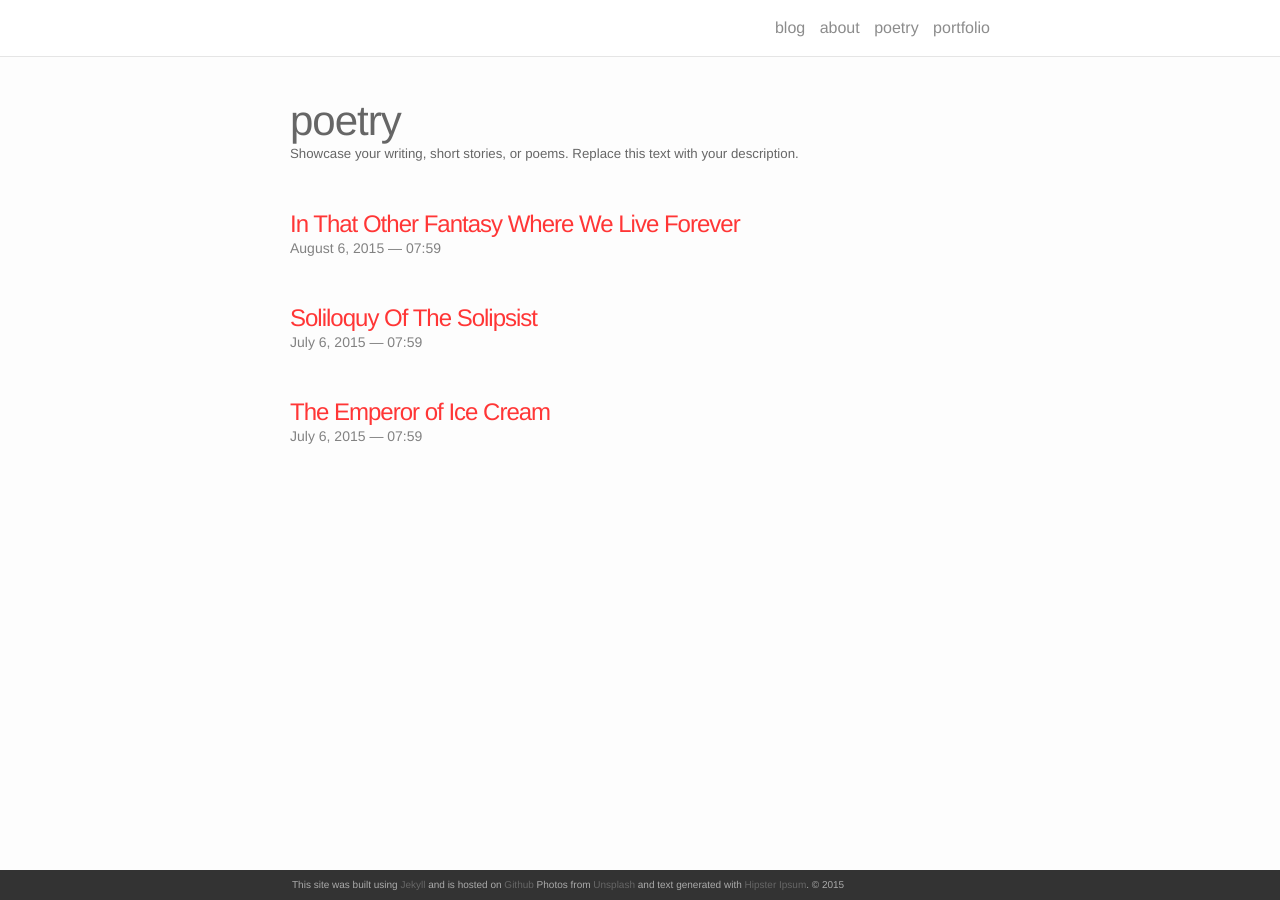
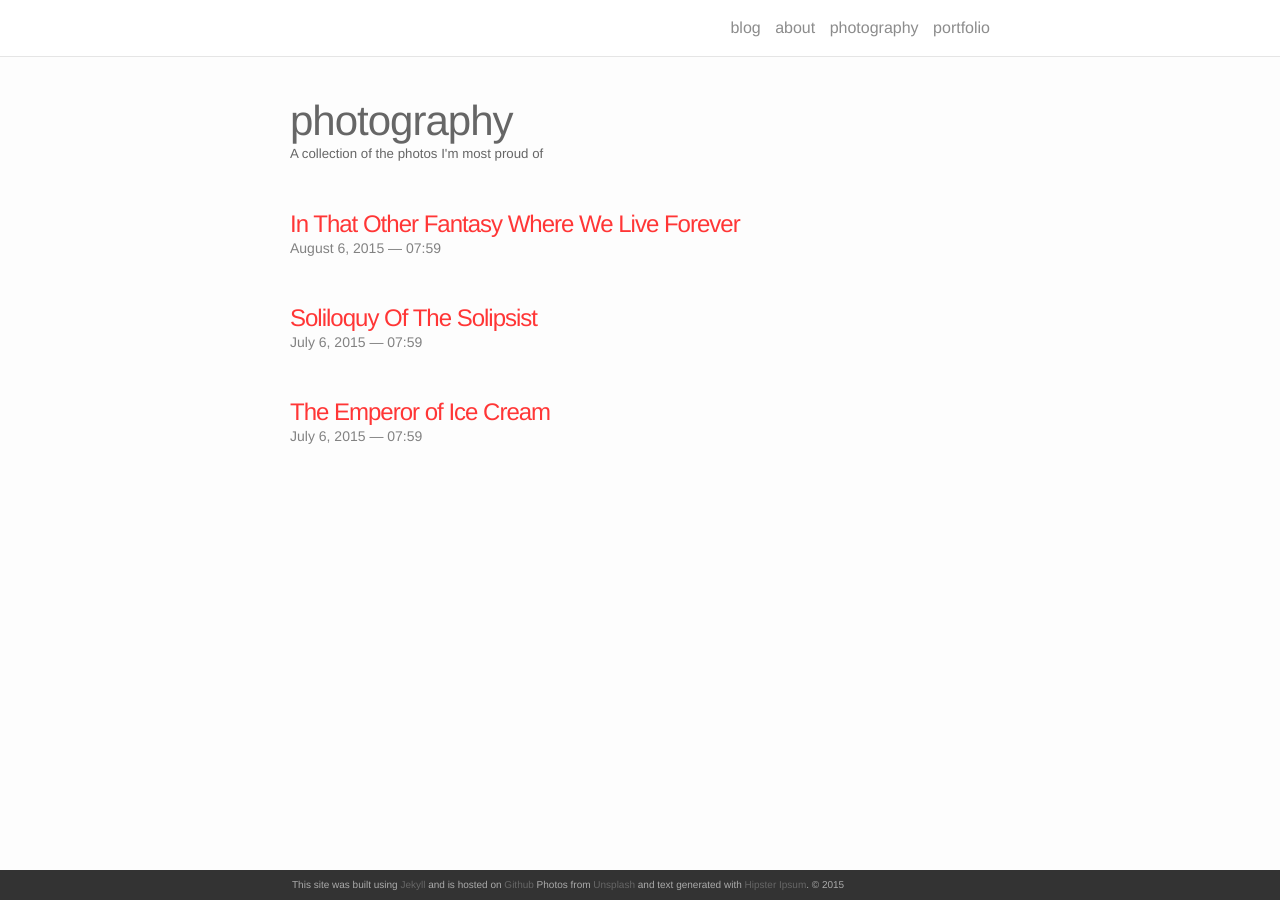
Before and after one commit to Angelo1211/Angelo1211.github.io, a Jekyll site: the page built from poetry.md, in a window 1280 px wide. Built offline with Jekyll 4.4.1, drawn with Linux system fonts in a browser that asks for light colours; nearby versions of some CDN libraries.

```diff
--- a/_config.yml
+++ b/_config.yml
@@ -25,3 +25,5 @@ collections:
   poetry:
     output: true
     permalink: /poetry/:path/
+
+plugins: [jekyll-paginate]
--- a/index.html
+++ b/index.html
@@ -4,7 +4,7 @@ layout: default
 
 <div class="header-bar">
   <h1>Ángel Ortiz</h1>
-  <h2>Aerospace Engineer •	Data Scientist </h2>
+  <h2>Software Developer | Aerospace Engineer </h2>
   <br/>
   <hr>
   <br/>
--- a/poetry.md
+++ b/poetry.md
@@ -1,8 +1,8 @@
 ---
 layout: page
 permalink: /poetry/
-title: poetry
-description: Showcase your writing, short stories, or poems. Replace this text with your description.
+title: photography
+description: A collection of the photos I'm most proud of
 ---
 
 <ul class="post-list">
```
Also changed, not shown: about.md (+13 -14 lines).
